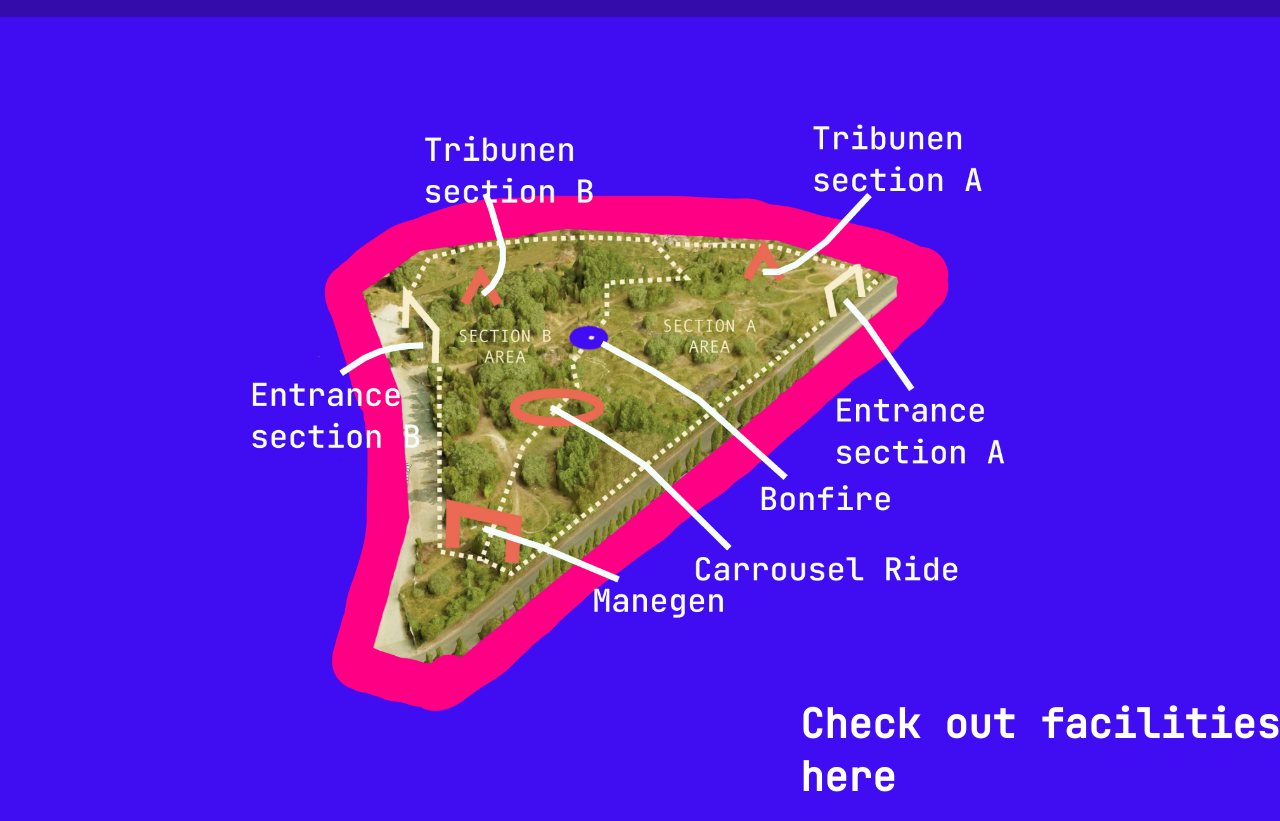
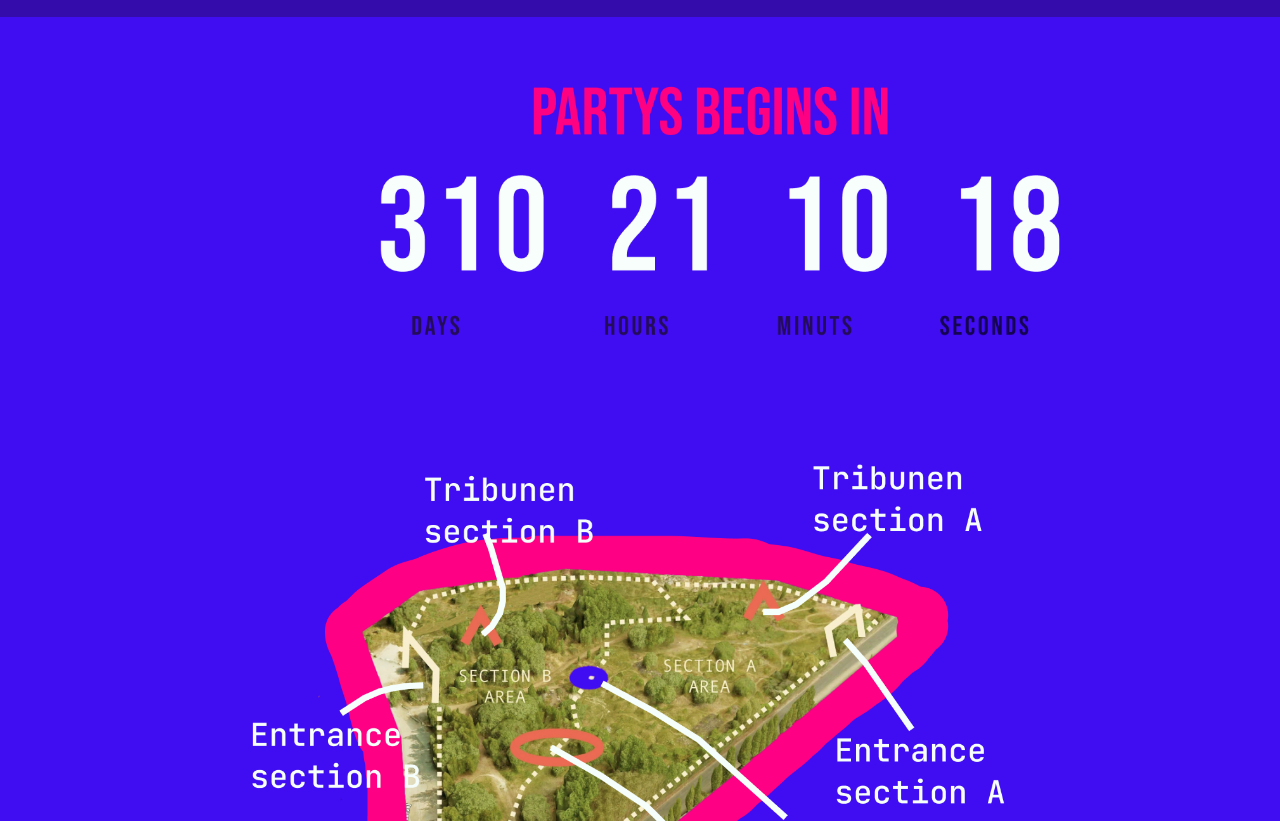
Before and after one commit to MarysGithop/uxui2karussel, an Astro site: page / in a window 1280 px wide. Shown: the part 1457-2278 px from the top of the page. Built offline with nearby package versions, Linux system fonts and the light colour scheme; Astro itself is replaced by a stand-in of ours.

Commit message:
countdown tilføjet

```diff
--- /dev/null
+++ b/src/components/Countdown.astro
@@ -0,0 +1,17 @@
+<section class="countdown">
+    <div class="countdown_img"></div>
+</section>
+
+
+<style>
+  .countdown_img {
+    background-image: url("/public/img/countdown_img.png");
+    background-size: cover;
+    background-repeat: no-repeat;
+    width: 900px;
+    height: 300px;
+    margin-top: 40px;
+    margin-left: 200px;
+  }
+
+</style>
--- a/src/pages/index.astro
+++ b/src/pages/index.astro
@@ -5,12 +5,14 @@ import "../styles/index.css"
 import HeroSection from '../components/HeroSection.astro';
 import LineupBanner from '../components/Lineup_banner.astro';
 import KarruselMap from '../components/Karrusel_map.astro';
+import CountdownImg from '../components/Countdown.astro';
 
 ---
 <Mainlayout>
 
   <HeroSection title="Karrusel" subtitle="22 - 24 aug. 2025" />
   <LineupBanner />
+  <CountdownImg />
   <KarruselMap />
 
 </Mainlayout>
```
Also changed, not shown: public/img/countdown_img.png (added).
